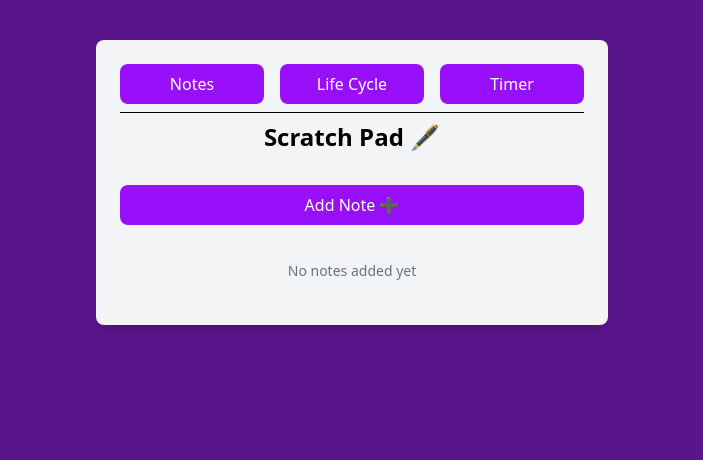
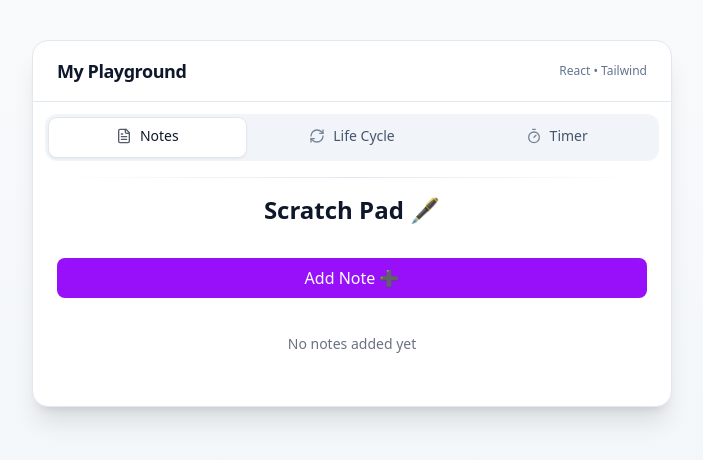
Before and after one commit to EslamKamel89/Scratchpad, a React (Vite) app: page / in a window 1280 px wide. Shown: the top 460 px of the page, without its empty margins (288-991 px from the left). Built offline with nearby package versions, Linux system fonts and the light colour scheme; the HTML template or start-up script is replaced by a standard one.

Commit message:
feat(ui): redesign App layout with enhanced tab navigation
- Implement modern tab UI with icons, focus states, and smooth transitions; add fade-in animations for content

```diff
--- a/src/App.tsx
+++ b/src/App.tsx
@@ -1,29 +1,100 @@
+import { FileText, RefreshCw, Timer as TimerIcon } from "lucide-react";
 import { useState } from "react";
 import LifeCycle from "./components/LifeCycle/LifeCycle";
 import Notes from "./components/Notes/Notes";
 import Timer from "./components/Timer";
 
-function App() {
+export default function App() {
   const [tab, setTab] = useState(0);
+
   return (
-    <div className="mx-auto mt-10 max-w-lg rounded-lg bg-gray-100 p-6 shadow-lg">
-      <div className="flex flex-row space-x-4">
-        <button onClick={() => setTab(0)} className="btn">
+    <div className="min-h-screen bg-gradient-to-b from-slate-50 to-slate-100 text-slate-900">
+      <div className="mx-auto max-w-2xl px-4 py-10">
+        <div className="overflow-hidden rounded-2xl border border-slate-200 bg-white shadow-xl">
+          <header className="flex items-center justify-between border-b border-slate-200 px-6 py-4">
+            <h1 className="text-lg font-semibold tracking-tight">
+              My Playground
+            </h1>
+            <span className="text-xs text-slate-500">React • Tailwind</span>
+          </header>
+
+          {/* Tabs */}
+          <div className="px-3 pt-3">
+            <div
+              role="tablist"
+              aria-label="Sections"
+              className="flex items-center gap-2 rounded-xl bg-slate-100 p-1"
+            >
+              <button
+                role="tab"
+                onClick={() => setTab(0)}
+                className={`group w-full rounded-lg px-4 py-2 text-sm font-medium transition focus:ring-2 focus:ring-slate-400/60 focus:ring-offset-2 focus:ring-offset-white focus:outline-none ${
+                  tab === 0
+                    ? "bg-white shadow-sm ring-1 ring-slate-200"
+                    : "text-slate-600 hover:bg-white/60 hover:text-slate-900"
+                }`}
+              >
+                <span className="inline-flex items-center gap-2">
+                  <FileText className="h-4 w-4 opacity-70" />
                   Notes
+                </span>
               </button>
-        <button onClick={() => setTab(1)} className="btn">
+
+              <button
+                role="tab"
+                onClick={() => setTab(1)}
+                className={`group w-full rounded-lg px-4 py-2 text-sm font-medium transition focus:ring-2 focus:ring-slate-400/60 focus:ring-offset-2 focus:ring-offset-white focus:outline-none ${
+                  tab === 1
+                    ? "bg-white shadow-sm ring-1 ring-slate-200"
+                    : "text-slate-600 hover:bg-white/60 hover:text-slate-900"
+                }`}
+              >
+                <span className="inline-flex items-center gap-2">
+                  <RefreshCw className="h-4 w-4 opacity-70" />
                   Life Cycle
+                </span>
               </button>
-        <button onClick={() => setTab(2)} className="btn">
+
+              <button
+                role="tab"
+                onClick={() => setTab(2)}
+                className={`group w-full rounded-lg px-4 py-2 text-sm font-medium transition focus:ring-2 focus:ring-slate-400/60 focus:ring-offset-2 focus:ring-offset-white focus:outline-none ${
+                  tab === 2
+                    ? "bg-white shadow-sm ring-1 ring-slate-200"
+                    : "text-slate-600 hover:bg-white/60 hover:text-slate-900"
+                }`}
+              >
+                <span className="inline-flex items-center gap-2">
+                  <TimerIcon className="h-4 w-4 opacity-70" />
                   Timer
+                </span>
               </button>
             </div>
-      <div className="my-2 w-full border-b shadow-lg"></div>
-      {tab === 0 && <Notes />}
-      {tab === 1 && <LifeCycle />}
-      {tab === 2 && <Timer />}
+          </div>
+
+          {/* Divider */}
+          <div className="mx-6 my-4 h-px bg-gradient-to-r from-transparent via-slate-200 to-transparent" />
+
+          {/* Content */}
+          <section className="px-6 pb-8">
+            {tab === 0 && (
+              <div className="animate-in fade-in duration-200">
+                <Notes />
+              </div>
+            )}
+            {tab === 1 && (
+              <div className="animate-in fade-in duration-200">
+                <LifeCycle />
+              </div>
+            )}
+            {tab === 2 && (
+              <div className="animate-in fade-in duration-200">
+                <Timer />
+              </div>
+            )}
+          </section>
+        </div>
+      </div>
     </div>
   );
 }
-
-export default App;
```
Lines whose indentation alone changed are shown as unchanged.
